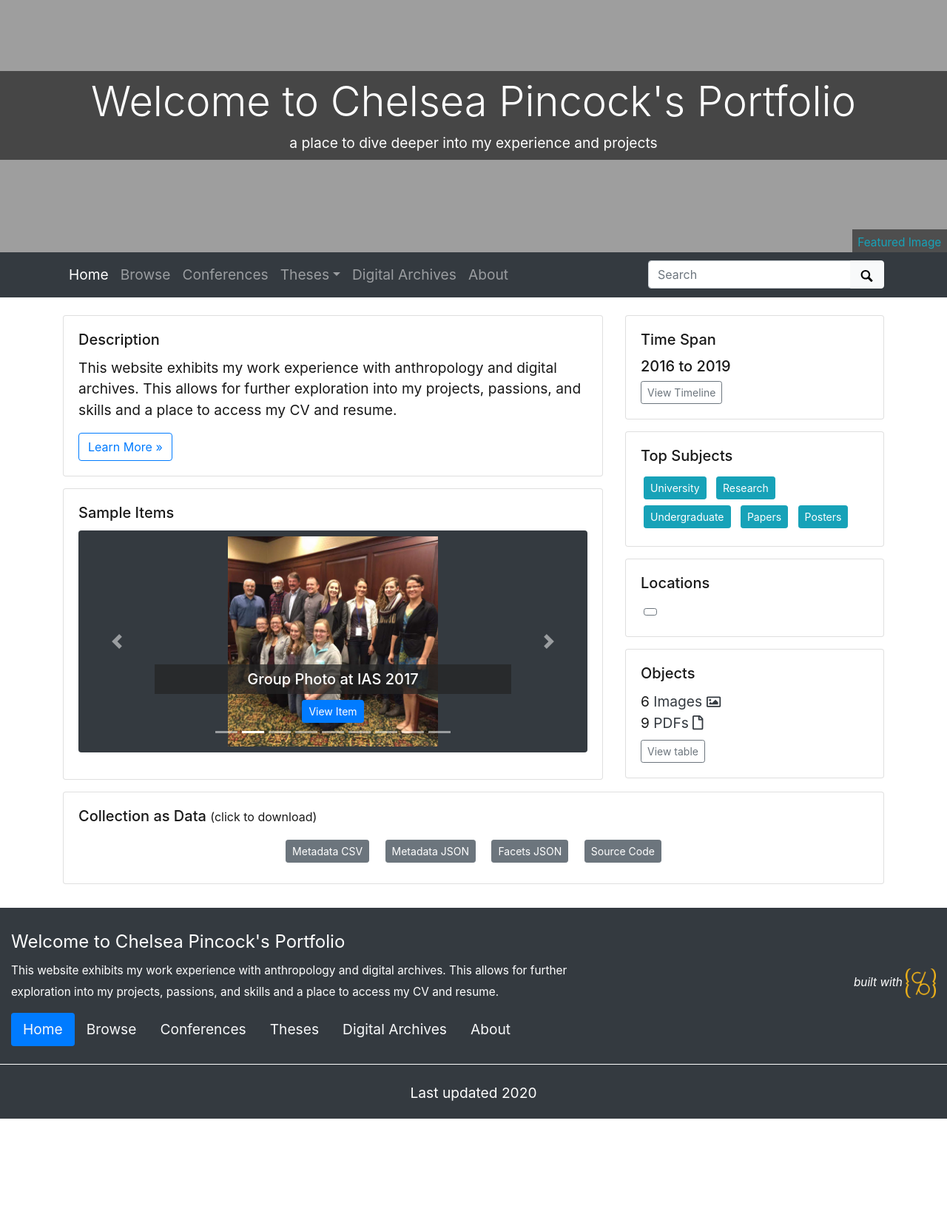
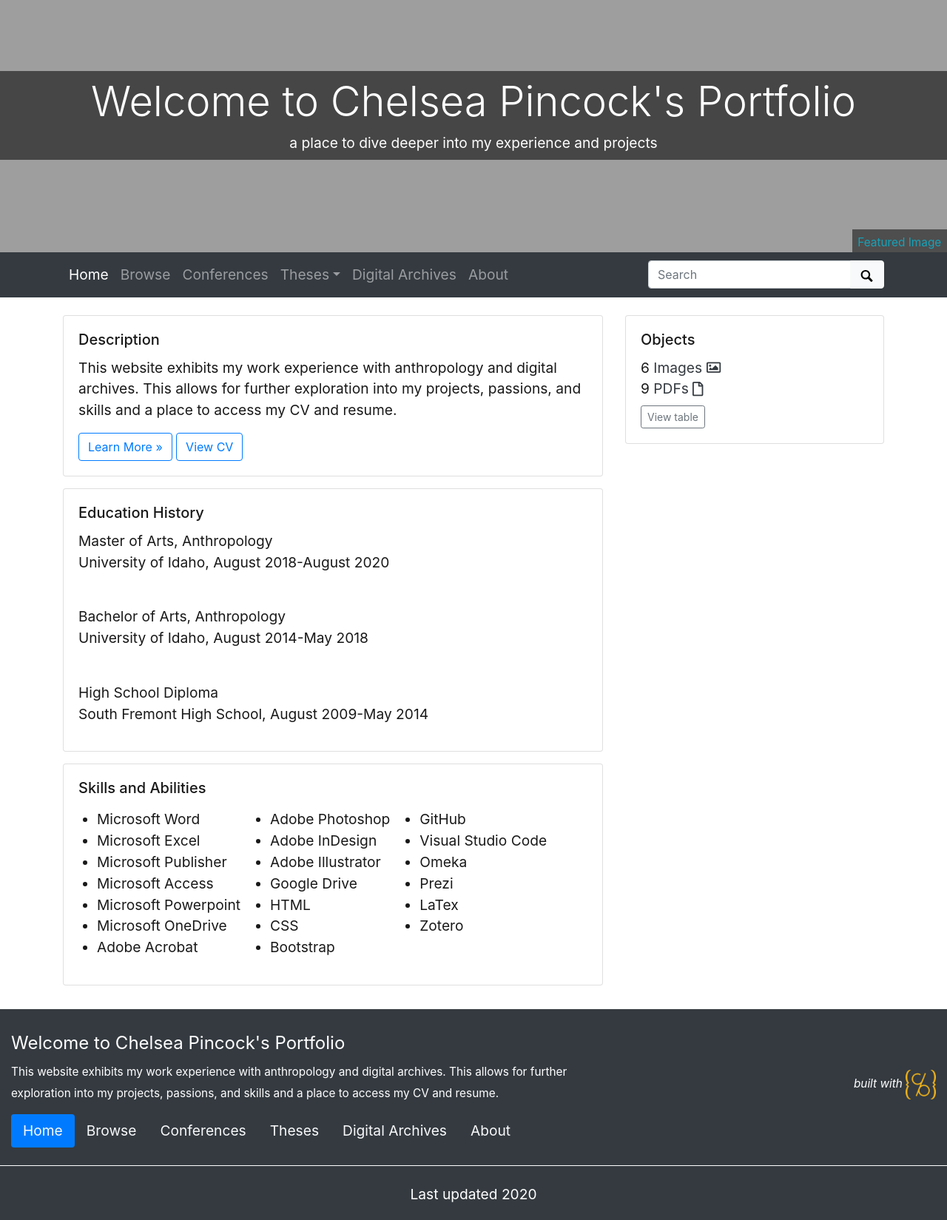
Before and after one commit to cc3199/portfolio, a Jekyll site: the page built from index.md, in a window 1280 px wide. Shown: the whole page at 74% size. Built offline with Jekyll 4.4.1, drawn with Linux system fonts in a browser that asks for light colours; before the commit the page ends 1512 px from its top, so only the background shows below that.

Commit message:
home page additions

```diff
--- a/_includes/index/description.html
+++ b/_includes/index/description.html
@@ -4,5 +4,6 @@
     <p class="card-text">{{ site.description }}</p>
     {%- assign about = site.data.config-nav | where: "stub","/about.html" | size -%}
     {% if about > 0 %}<a class="btn btn-outline-primary" href="{{ '/about.html' | relative_url }}" >Learn More &raquo;</a>{% endif %}
+    <a class="btn btn-outline-primary" href="{{ '/objects/Pincock_CV.pdf' | absolute_url }}" >View CV </a>
   </div>
 </div>
--- /dev/null
+++ b/_includes/index/education.html
@@ -0,0 +1,11 @@
+<div class="card mb-3">
+    <div class="card-body">
+      <h5 class="card-title">Education History</h5>
+      <p class="card-text">Master of Arts, Anthropology
+      <br> University of Idaho, August 2018-August 2020</br></p>
+      <br>Bachelor of Arts, Anthropology</br>
+      <p>University of Idaho, August 2014-May 2018</p>
+      <br>High School Diploma</br>
+      <p>South Fremont High School, August 2009-May 2014</p>
+    </div>
+  </div>
--- /dev/null
+++ b/_includes/index/skills.html
@@ -0,0 +1,40 @@
+<div class="card mb-3">
+    <div class="card-body">
+      <h5 class="card-title">Skills and Abilities</h5>
+      <p class="card-text"></p>
+      <div class="row">
+        <div class="column">
+            <ul>
+            <li>Microsoft Word</li>
+            <li>Microsoft Excel</li>
+            <li>Microsoft Publisher</li>
+            <li>Microsoft Access</li>
+            <li>Microsoft Powerpoint</li>
+            <li>Microsoft OneDrive</li>
+            <li>Adobe Acrobat</li>
+            </ul>
+        </div>
+        <div class="column">
+            <ul>
+            <li>Adobe Photoshop</li>
+            <li>Adobe InDesign</li>
+            <li>Adobe Illustrator</li>
+            <li>Google Drive</li>
+            <li>HTML</li>
+            <li>CSS</li>
+            <li>Bootstrap</li>
+            </ul>
+        </div>
+        <div class="column">
+            <ul>
+            <li>GitHub</li>
+            <li>Visual Studio Code</li>
+            <li>Omeka</li>
+            <li>Prezi</li>
+            <li>LaTex</li>
+            <li>Zotero</li>
+            </ul>
+        </div>
+      </div>
+    </div>
+  </div>
--- a/_layouts/home-infographic.html
+++ b/_layouts/home-infographic.html
@@ -6,23 +6,13 @@ layout: page
   <div class="col-md-8">
 
   {% include index/description.html %}
-  {% include index/carousel.html %}
+  {% include index/education.html %}
+  {% include index/skills.html %}
 
   </div>
   <div class="col-md-4">
 
-    {% include index/time.html %}
-
-    {% include index/featured-terms.html field="subject" title="Top Subjects" btn-color="info" featured=site.data.theme.featured-subjects max=site.data.theme.featured-subjects-max %}
-
-    {% include index/featured-terms.html field="location" title="Locations" btn-color="outline-secondary" featured=site.data.theme.featured-locations max=site.data.theme.featured-locations-max %}
-
     {% include index/objects.html %}
 
   </div>
-  <div class="col-md-12">
-
-    {% include index/data-download.html %}
-
-  </div>
 </div>
```
Also changed, not shown: pages/digitalarchives.md (line endings or trailing spaces).
